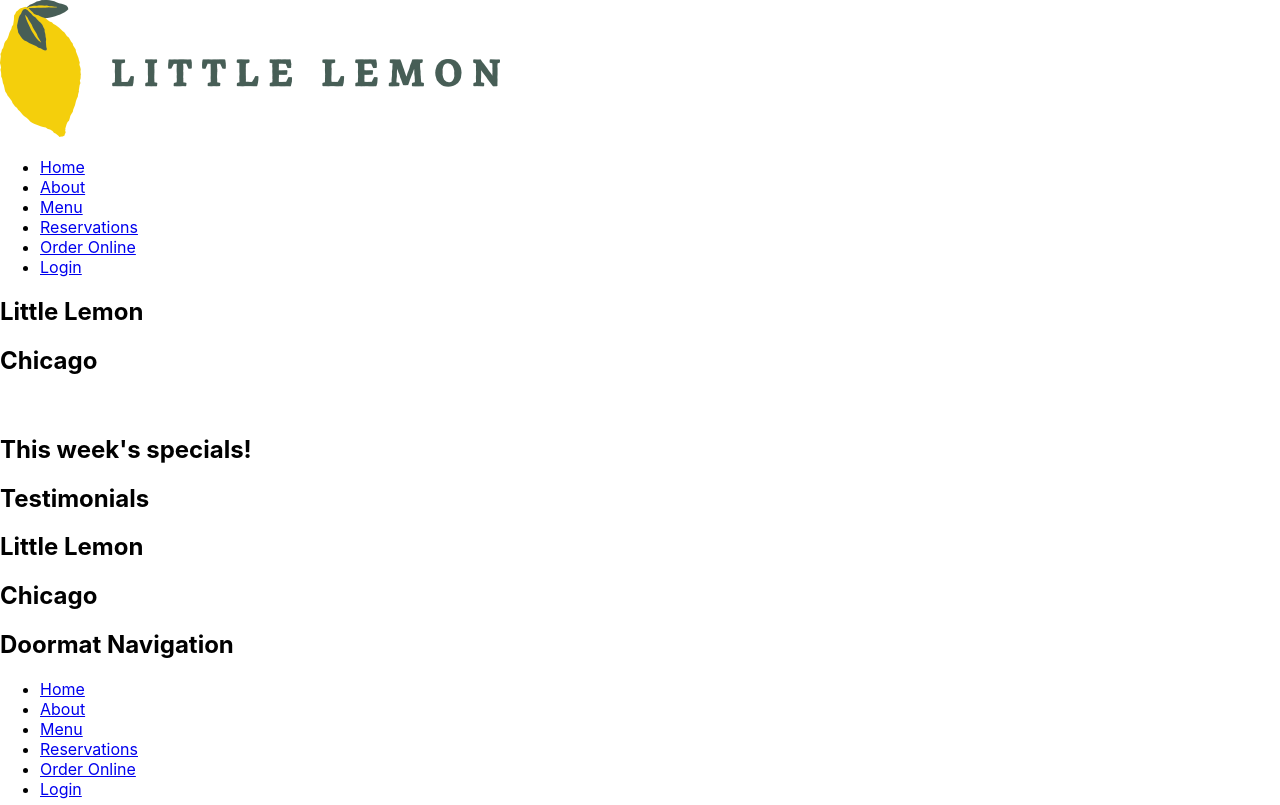
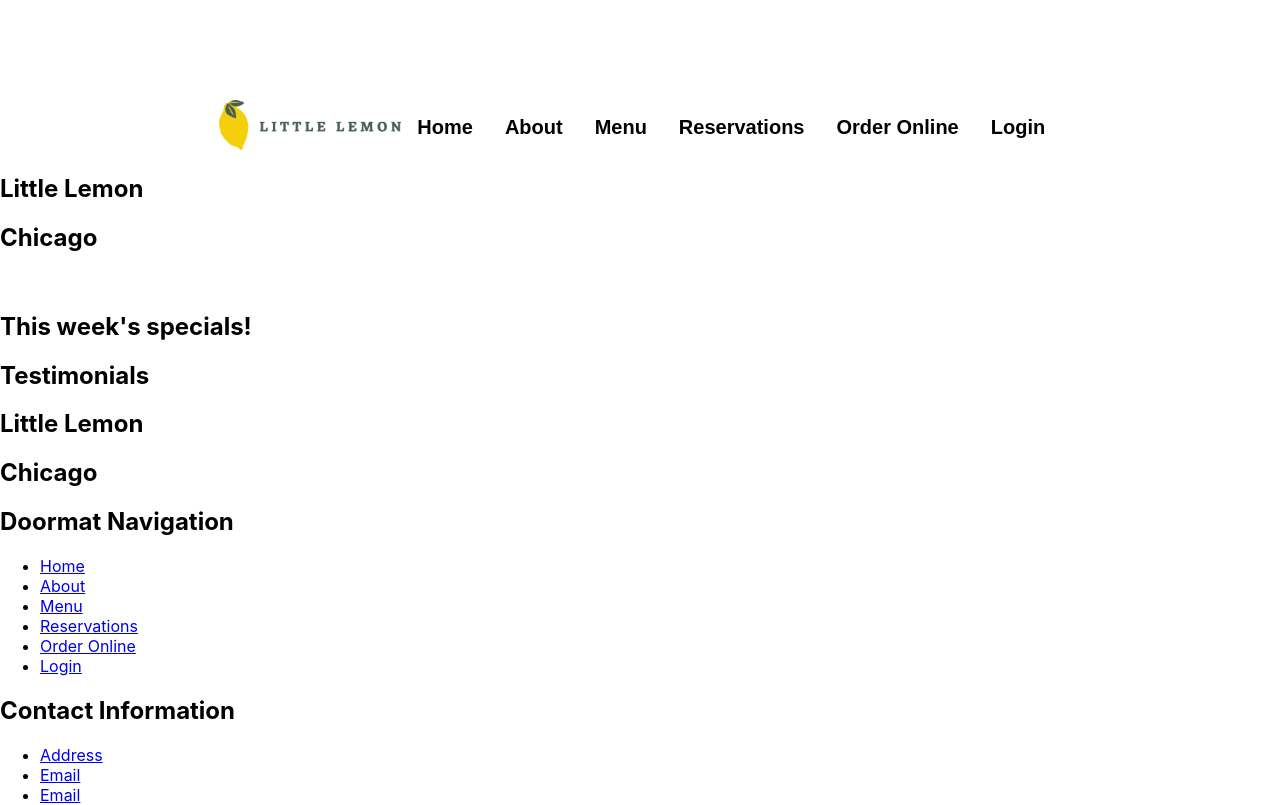
Before and after one commit to bdvanderwyk/LittleLemonWebApp, a React (Create React App) app: page / in a window 1280 px wide. Shown: the top 805 px of the page. Built offline with nearby package versions, Linux system fonts and the light colour scheme.

Commit message:
more navigation styling

```diff
--- a/src/Header.js
+++ b/src/Header.js
@@ -1,9 +1,9 @@
 import React from 'react';
+
 
 function Header() {
   return (
     <header>
-    <img src="LogoHeader.png"/>
     </header>
   );
 }
--- /dev/null
+++ b/src/Nav.css
@@ -0,0 +1,39 @@
+/* Reset default list styles */
+.nav-list {
+  align-items: center;
+  display: flex;
+    list-style: none;
+    margin: 0;
+    padding: 0;
+  }
+
+  /* Style the navbar container */
+  .navbar {
+    background-color: white; /* Background color of the navbar */
+    margin: auto;
+    margin-top: 100px;
+  }
+
+  /* Style the navbar items */
+  .nav-list {
+    margin: 0px;
+    padding: 0;
+    font-family: 'Karla', sans-serif; /* Specify 'Karla' as the font family */
+  }
+
+  .nav-list li a{
+    float: left;
+    display: flex;
+    color: black; /* Text color */
+    padding: 14px 16px;
+    text-decoration: none;
+    font-weight: 800; /* Use a high font weight for extra bold (e.g., 800) */
+    font-size: 20px; /* Set the font size to 20 pixels */
+  }
+ .header img{
+  height: 50px;
+ }
+ .header{
+  display: flex;
+  align-items: center; /* Vertically center items */
+}
--- a/src/Nav.js
+++ b/src/Nav.js
@@ -1,9 +1,12 @@
 import React from 'react';
+import './Nav.css'
 
 function Nav() {
   return (
-    <nav>
-<ul>
+<header className='header'>
+    <nav className= 'navbar'>
+<ul className='nav-list'>
+  <li><img src="LogoHeader.png" alt='Logo' height={'0px'}/></li>
   <li><a href="#Home">Home</a></li>
   <li><a href= "#About">About</a></li>
   <li><a href= "#Menu">Menu</a></li>
@@ -11,8 +14,7 @@ function Nav() {
   <li><a href= "#OrderOnline">Order Online</a></li>
   <li><a href= "#Login">Login</a></li>
 </ul>
-</nav>
-  );
-}
+  </nav>
+</header>)}
 
 export default Nav;
```
Also changed, not shown: src/index.css (line endings or trailing spaces).
